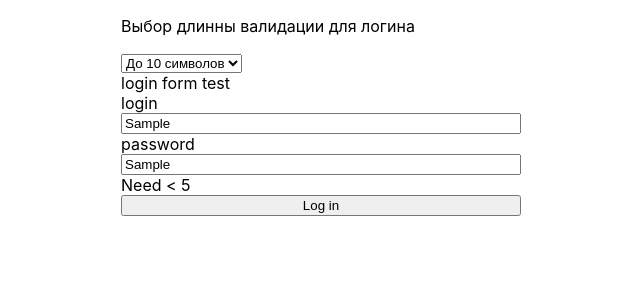
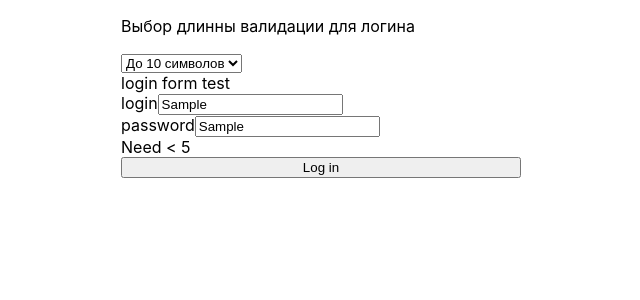
Before and after one commit to BukovY/Formic-Train, a React (Create React App) app in the folder formic-train/: page / in a window 1280 px wide. Both pictures are taken after typing "Sample", "Sample" into the empty fields and a click on the button "Log in". Shown: the top 300 px of the page, without its empty margins (319-959 px from the left). Built offline with nearby package versions, Linux system fonts and the light colour scheme.

Commit message:
add fake submit

```diff
--- a/formic-train/src/App.js
+++ b/formic-train/src/App.js
@@ -13,12 +13,16 @@ function App() {
   const setValidationScheme = (arg) => {
     dispatch(setValidationLogin(arg));
   };
+  const fakeSubmitFunction = (arg) => {
+    console.log(arg);
+  };
   return (
     <>
       <SelectorValidationScheme setValidationScheme={setValidationScheme} />
       <LoginForm
         loginValidationMethod={loginValidationMethod}
         getSchemeValidation={getValidationScheme}
+        submit={fakeSubmitFunction}
       />
     </>
   );
--- a/formic-train/src/components/LoginForm/LoginForm.jsx
+++ b/formic-train/src/components/LoginForm/LoginForm.jsx
@@ -2,13 +2,17 @@ import React, { useMemo } from "react";
 import { useFormik } from "formik";
 import * as Yup from "yup";
 
-export const LoginForm = ({ loginValidationMethod, getSchemeValidation }) => {
+export const LoginForm = ({
+  loginValidationMethod,
+  getSchemeValidation,
+  submit,
+}) => {
   const ValidationScheme = useMemo(() => {
     return Yup.object({
       login: getSchemeValidation(loginValidationMethod),
       password: Yup.string().max(5, "Need < 5").required(),
     });
-  }, [loginValidationMethod]);
+  }, [loginValidationMethod, getSchemeValidation]);
 
   const initialValues = {
     login: "",
@@ -19,8 +23,8 @@ export const LoginForm = ({ loginValidationMethod, getSchemeValidation }) => {
     useFormik({
       initialValues: initialValues,
       validationSchema: ValidationScheme,
-      onSubmit: () => {
-        alert("форма валидна");
+      onSubmit: (values) => {
+        submit(values);
       },
     });
 
@@ -29,20 +33,20 @@ export const LoginForm = ({ loginValidationMethod, getSchemeValidation }) => {
     <>
       <form onSubmit={handleSubmit}>
         <header>login form test</header>
-        {keys.map((key) => (
-          <>
-            <label htmlFor={String(key)}>{String(key)}</label>
+        {keys.map((el) => (
+          <div key={el}>
+            <label htmlFor={String(el)}>{String(el)}</label>
             <input
-              label={String(key)}
+              label={String(el)}
               onChange={handleChange}
-              value={values[key]}
+              value={values[el]}
               onBlur={handleBlur}
-              id={String(key)}
-              name={String(key)}
+              id={String(el)}
+              name={String(el)}
               type="text"
             />
-            {touched[key] && errors[key] ? <div>{errors[key]}</div> : null}
-          </>
+            {touched[el] && errors[el] ? <div>{errors[el]}</div> : null}
+          </div>
         ))}
         <button type="submit" color="primary" variant="contained">
           Log in
```
